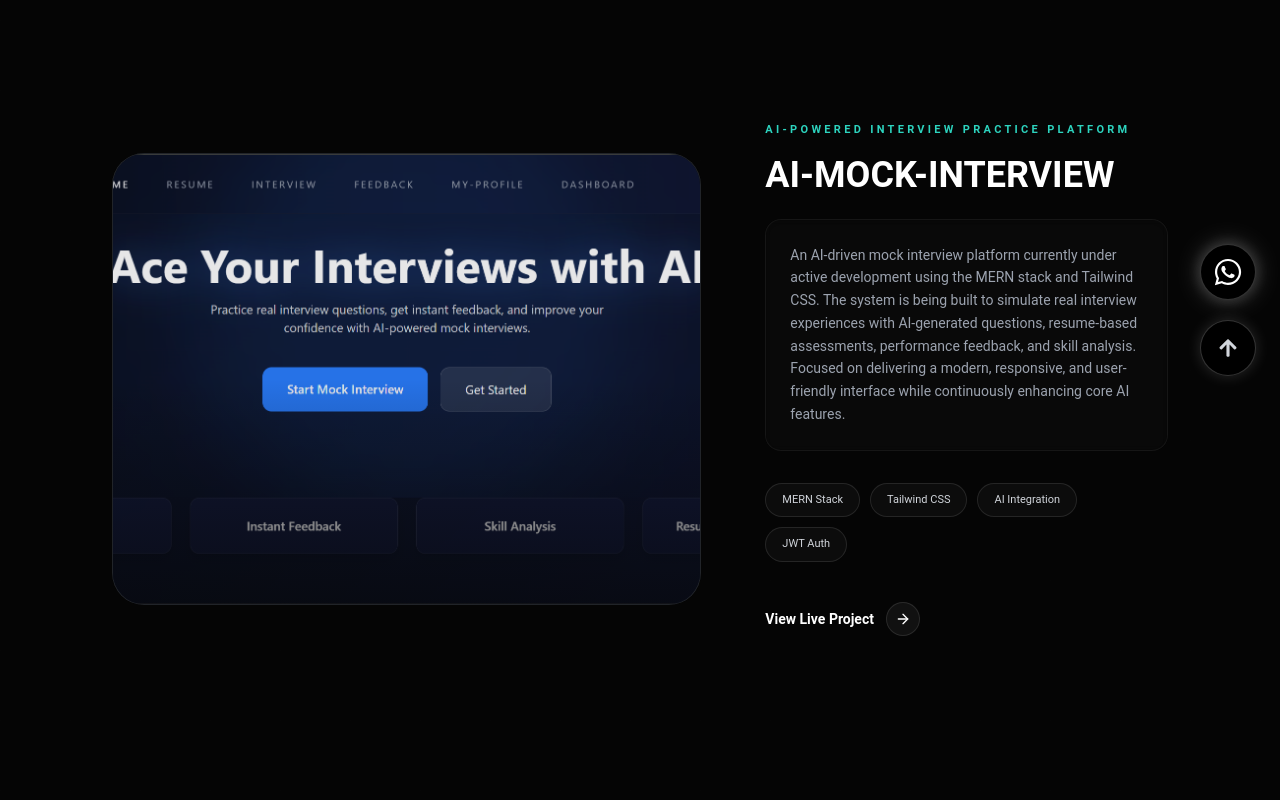
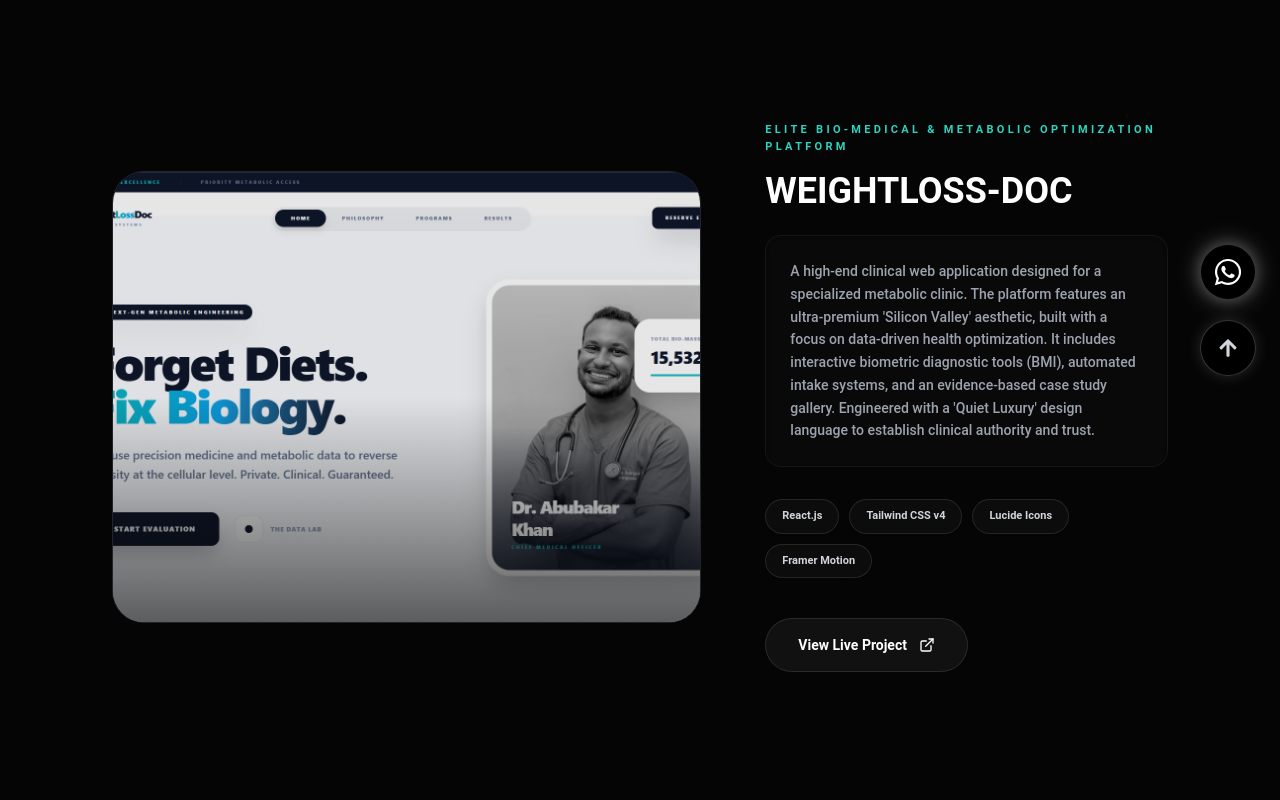
Before and after one commit to khanlazyanas/Portfolio-frontend, a React (Vite) app: page /projects in a window 1280 px wide. Shown: the part 400-1200 px from the top of the page. Built offline with nearby package versions, Linux system fonts and the light colour scheme; the HTML template or start-up script is replaced by a standard one.

Commit message:
update in pages folder

```diff
--- a/src/pages/Home.jsx
+++ b/src/pages/Home.jsx
@@ -64,7 +64,7 @@ const Home = () => {
               Anas Khan
             </span>
             <br />
-            <span className="text-gray-300">Software Engineer.</span>
+            <span className="text-gray-300">MERN Developer.</span>
           </h1>
 
           <div className="mt-8 text-teal-400 text-lg sm:text-xl font-mono h-8 font-medium">
--- a/src/pages/Project.jsx
+++ b/src/pages/Project.jsx
@@ -1,17 +1,28 @@
-import React from "react";
-import { ArrowRight, ExternalLink } from "lucide-react"; // Make sure to install lucide-react
+import React, { useState } from "react";
+import { ArrowRight, ExternalLink, X, Maximize2 } from "lucide-react";
 
 import urbanGreensImg from "../assets/urbangreens.png";
 import bajajAutoImg from "../assets/bajajautosales.png";
 import weatherImg from "../assets/weather.png";
 import aiMockInterviewImg from "../assets/Ai-mock-interview.png";
+import weightlossimg from "../assets/drabubakar.png";
 
 const projects = [
+  {
+    title: "WEIGHTLOSS-DOC",
+    subtitle: "Elite Bio-Medical & Metabolic Optimization Platform",
+    description:
+      "A high-end clinical web application designed for a specialized metabolic clinic. The platform features an ultra-premium 'Silicon Valley' aesthetic, built with a focus on data-driven health optimization. It includes interactive biometric diagnostic tools (BMI), automated intake systems, and an evidence-based case study gallery. Engineered with a 'Quiet Luxury' design language to establish clinical authority and trust.",
+    link: "https://weight-loss-doc.vercel.app",
+    image: weightlossimg,
+    tech: ["React.js", "Tailwind CSS v4", "Lucide Icons", "Framer Motion"],
+    glowColor: "bg-[#10b9bd]/20",
+  },
   {
     title: "AI-MOCK-INTERVIEW",
     subtitle: "AI-Powered Interview Practice Platform",
     description:
-      "An AI-driven mock interview platform currently under active development using the MERN stack and Tailwind CSS. The system is being built to simulate real interview experiences with AI-generated questions, resume-based assessments, performance feedback, and skill analysis. Focused on delivering a modern, responsive, and user-friendly interface while continuously enhancing core AI features.",
+      "An AI-driven mock interview platform currently under active development using the MERN stack and Tailwind CSS. The system is being built to simulate real interview experiences with AI-generated questions, resume-based assessments, performance feedback, and skill analysis. Focused on delivering a modern, responsive, and user-friendly interface.",
     link: "https://ai-mock-interview-lac-two.vercel.app",
     image: aiMockInterviewImg,
     tech: ["MERN Stack", "Tailwind CSS", "AI Integration", "JWT Auth"],
@@ -50,9 +61,10 @@ const projects = [
 ];
 
 const Projects = () => {
+  const [selectedImg, setSelectedImg] = useState(null);
+
   return (
     <section className="relative bg-[#050505] text-white px-6 sm:px-10 md:px-20 lg:px-28 pt-32 pb-44 overflow-hidden selection:bg-teal-500/30">
-
       {/* 🌟 Premium Background Glows */}
       <div className="absolute top-[-10%] right-[-10%] w-[500px] h-[500px] bg-teal-600/10 rounded-full blur-[120px] pointer-events-none"></div>
       <div className="absolute bottom-[-10%] left-[-10%] w-[500px] h-[500px] bg-blue-600/10 rounded-full blur-[120px] pointer-events-none"></div>
@@ -61,7 +73,6 @@ const Projects = () => {
       <div className="absolute inset-0 bg-[linear-gradient(to_right,#ffffff05_1px,transparent_1px),linear-gradient(to_bottom,#ffffff05_1px,transparent_1px)] bg-[size:70px_70px] opacity-[0.1] pointer-events-none" />
 
       <div className="max-w-7xl mx-auto relative z-10">
-
         {/* ================= HEADER ================= */}
         <header className="mb-32 max-w-3xl">
           <div className="inline-flex items-center gap-2.5 px-4 py-2 rounded-full bg-white/5 border border-white/10 text-[10px] sm:text-xs uppercase tracking-widest text-gray-300 mb-8 backdrop-blur-sm">
@@ -69,14 +80,14 @@ const Projects = () => {
             Selected Work
           </div>
 
-          <h2 className="text-4xl sm:text-5xl lg:text-6xl font-bold tracking-tighter leading-tight mb-6">
+          <h2 className="text-4xl sm:text-5xl lg:text-6xl font-bold tracking-tighter leading-tight mb-6 text-white">
             Designing & engineering <br className="hidden sm:block" />
             <span className="text-transparent bg-clip-text bg-gradient-to-r from-teal-400 via-blue-500 to-teal-400 bg-[length:200%_auto] animate-[gradient_3s_linear_infinite]">
               premium digital products.
             </span>
           </h2>
 
-          <p className="text-gray-400 text-base sm:text-lg leading-relaxed max-w-2xl">
+          <p className="text-gray-400 text-base sm:text-lg leading-relaxed max-w-2xl font-medium">
             A curated collection of production-grade applications built with a focus on clarity, scalability, performance, and timeless user experience.
           </p>
         </header>
@@ -84,42 +95,37 @@ const Projects = () => {
         {/* ================= PROJECTS GRID ================= */}
         <div className="space-y-32 sm:space-y-40 lg:space-y-48">
           {projects.map((project, idx) => {
-
-            // Logic to alternate layout (Left image, then Right image)
             const isEven = idx % 2 === 0;
 
             return (
-              <article
-                key={idx}
-                className="group relative grid lg:grid-cols-12 gap-10 sm:gap-16 items-center"
-              >
-
-                {/* 📸 IMAGE SECTION */}
-                <div className={`lg:col-span-7 relative ${isEven ? 'lg:order-1' : 'lg:order-2'}`}>
-                  {/* Decorative Glow Behind Image */}
+              <article key={idx} className="group relative grid lg:grid-cols-12 gap-10 sm:gap-16 items-center">
+                {/* 📸 IMAGE SECTION (With Zoom Functionality) */}
+                <div className={`lg:col-span-7 relative ${isEven ? "lg:order-1" : "lg:order-2"}`}>
                   <div className={`absolute inset-0 ${project.glowColor} blur-[80px] rounded-full opacity-0 group-hover:opacity-50 transition-opacity duration-700 pointer-events-none`}></div>
 
-                  <a href={project.link} target="_blank" rel="noopener noreferrer" className="block relative overflow-hidden rounded-[2rem] bg-[#111827]/40 border border-white/10 backdrop-blur-sm transition-all duration-500 group-hover:border-white/20 group-hover:shadow-[0_0_40px_rgba(45,212,191,0.1)]">
+                  <div
+                    onClick={() => setSelectedImg(project.image)}
+                    className="cursor-zoom-in block relative overflow-hidden rounded-[2rem] bg-[#111827]/40 border border-white/10 backdrop-blur-sm transition-all duration-500 group-hover:border-white/20 group-hover:shadow-[0_0_40px_rgba(45,212,191,0.1)]"
+                  >
                     <img
                       src={project.image}
                       alt={project.title}
                       className="w-full h-[260px] sm:h-[380px] lg:h-[450px] object-cover transition-transform duration-1000 group-hover:scale-105 opacity-90 group-hover:opacity-100"
                     />
 
-                    {/* Hover Overlay */}
+                    {/* Image Hover Icons */}
                     <div className="absolute inset-0 bg-gradient-to-t from-[#050505] via-transparent to-transparent opacity-60"></div>
-
-                    {/* Link Icon that appears on hover */}
-                    <div className="absolute top-1/2 left-1/2 -translate-x-1/2 -translate-y-1/2 w-16 h-16 rounded-full bg-white/10 backdrop-blur-md border border-white/20 flex items-center justify-center opacity-0 scale-50 group-hover:opacity-100 group-hover:scale-100 transition-all duration-500">
-                      <ExternalLink className="text-white" size={24} />
+                    <div className="absolute top-1/2 left-1/2 -translate-x-1/2 -translate-y-1/2 flex gap-4">
+                      <div className="w-16 h-16 rounded-full bg-white/10 backdrop-blur-md border border-white/20 flex items-center justify-center opacity-0 scale-50 group-hover:opacity-100 group-hover:scale-100 transition-all duration-500 hover:bg-white/20">
+                        <Maximize2 className="text-white" size={24} />
+                      </div>
                     </div>
-                  </a>
+                  </div>
                 </div>
 
                 {/* 📝 CONTENT SECTION */}
-                <div className={`lg:col-span-5 flex flex-col justify-center ${isEven ? 'lg:order-2' : 'lg:order-1'}`}>
-
-                  <p className="text-[11px] uppercase tracking-[0.3em] text-teal-400 font-semibold mb-4">
+                <div className={`lg:col-span-5 flex flex-col justify-center ${isEven ? "lg:order-2" : "lg:order-1"}`}>
+                  <p className="text-[11px] uppercase tracking-[0.3em] text-teal-400 font-bold mb-4">
                     {project.subtitle}
                   </p>
 
@@ -127,8 +133,8 @@ const Projects = () => {
                     {project.title}
                   </h3>
 
-                  <div className="p-6 rounded-2xl bg-white/[0.02] border border-white/5 backdrop-blur-sm mb-8 shadow-inner">
-                    <p className="text-gray-400 text-sm leading-relaxed">
+                  <div className="p-6 rounded-2xl bg-white/[0.02] border border-white/5 backdrop-blur-sm mb-8 shadow-inner group-hover:bg-white/[0.04] transition-colors">
+                    <p className="text-gray-400 text-sm leading-relaxed font-medium">
                       {project.description}
                     </p>
                   </div>
@@ -138,35 +144,55 @@ const Projects = () => {
                     {project.tech.map((item, i) => (
                       <span
                         key={i}
-                        className="text-[11px] px-4 py-2 rounded-full border border-white/10 text-gray-300 bg-white/[0.03] hover:bg-white/10 hover:border-white/20 transition-all duration-300 cursor-default"
+                        className="text-[11px] font-bold px-4 py-2 rounded-full border border-white/10 text-gray-300 bg-white/[0.03] hover:bg-white/10 hover:border-white/20 transition-all duration-300 cursor-default shadow-sm"
                       >
                         {item}
                       </span>
                     ))}
                   </div>
 
-                  {/* View Live Button */}
+                  {/* View Live Button (With New Professional Glow) */}
                   <div>
                     <a
                       href={project.link}
                       target="_blank"
                       rel="noopener noreferrer"
-                      className="inline-flex items-center gap-3 text-sm font-bold text-white group/btn hover:text-teal-400 transition-colors duration-300"
+                      className="group/btn relative inline-flex items-center gap-3 px-8 py-4 rounded-full bg-white/5 border border-white/10 text-sm font-bold text-white transition-all duration-500 hover:bg-teal-400 hover:text-black hover:shadow-[0_0_30px_rgba(45,212,191,0.5)] active:scale-95"
                     >
                       View Live Project
-                      <span className="p-2 rounded-full bg-white/5 border border-white/10 group-hover/btn:bg-teal-400/10 group-hover/btn:border-teal-400/30 transition-all duration-300">
-                        <ArrowRight size={16} className="group-hover/btn:translate-x-1 group-hover/btn:-translate-y-1 transition-transform duration-300" />
-                      </span>
+                      <ExternalLink size={16} className="group-hover/btn:rotate-12 transition-transform" />
                     </a>
                   </div>
-
                 </div>
               </article>
             );
           })}
         </div>
+      </div>
 
-      </div>
+      {/* ================= IMAGE MODAL (GALLERY VIEW) ================= */}
+      {selectedImg && (
+        <div
+          className="fixed inset-0 z-[100] flex items-center justify-center bg-black/95 backdrop-blur-xl animate-in fade-in duration-300 p-4"
+          onClick={() => setSelectedImg(null)}
+        >
+          <button
+            className="absolute top-10 right-10 text-white/50 hover:text-white transition-colors p-2 bg-white/5 rounded-full"
+            onClick={() => setSelectedImg(null)}
+          >
+            <X size={32} />
+          </button>
+
+          <div className="relative max-w-6xl w-full">
+            <img
+              src={selectedImg}
+              alt="Project Full View"
+              className="w-full h-auto max-h-[85vh] object-contain rounded-xl shadow-2xl border border-white/10 animate-in zoom-in duration-300"
+            />
+            <div className="absolute -inset-10 bg-teal-500/10 blur-[100px] -z-10 rounded-full"></div>
+          </div>
+        </div>
+      )}
     </section>
   );
 };
```
Also changed, not shown: src/assets/drabubakar.png (added), src/assets/weightloss.png (added).
